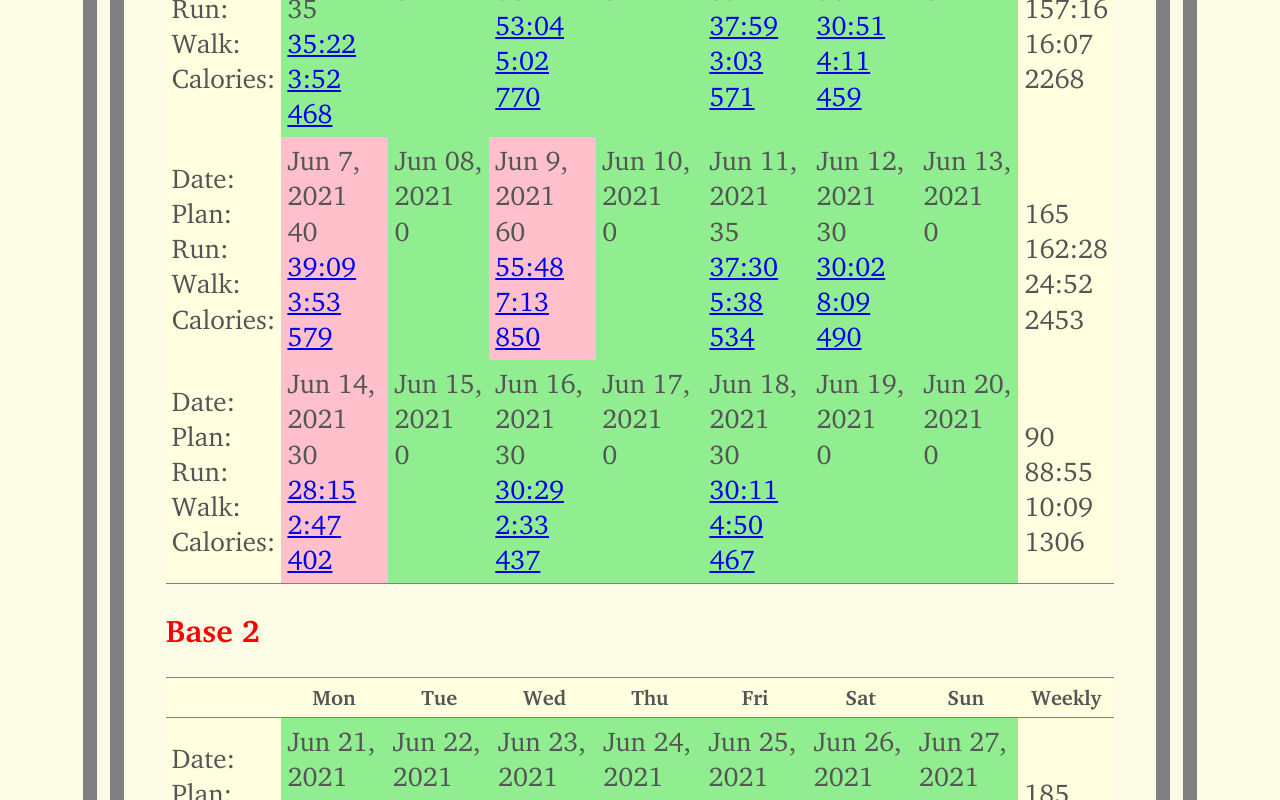
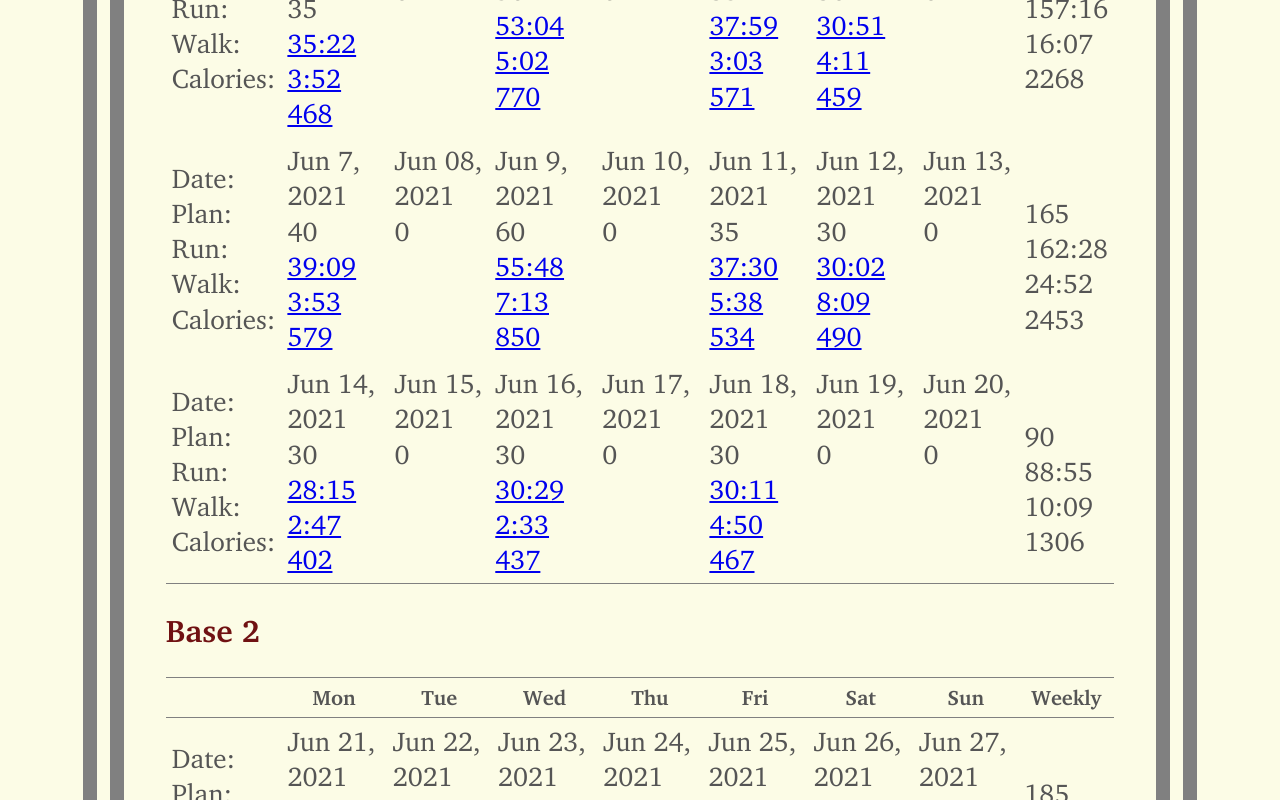
Before and after one commit to charles-threlkeld/charles-threlkeld.github.io, a plain HTML site: page calendar.html in a window 1280 px wide. Shown: the part 1020-1820 px from the top of the page. Drawn offline with Linux system fonts and the light colour scheme.

Commit message:
Begun Resume rework

```diff
--- a/styles.css
+++ b/styles.css
@@ -62,7 +62,7 @@ sup {
     font-size: 0.4em;
 }
 
-.title, .edu-name, .company {
+.title, .edu-name, .company, .dissertation, .paper-title {
     font-style: italic;
 }
 
@@ -83,30 +83,3 @@ li {
     margin-bottom: 0.2em;
     padding-bottom: 0.2em;
 }
-
-
-
-span.phase {
-	text-align: center;
-	color: red;
-	margin-left: auto;
-	margin-right: auto;
-}
-
-td.achieved {
-	background: lightgreen
-}
-
-td.failed {
-	background: pink
-}
-
-td.upcoming {
-	background: lightblue
-}
-
-table {
-	background: lightyellow;
-	margin-left: auto;
-	margin-right: auto;
-}
```
Also changed, not shown: 2 other files.
